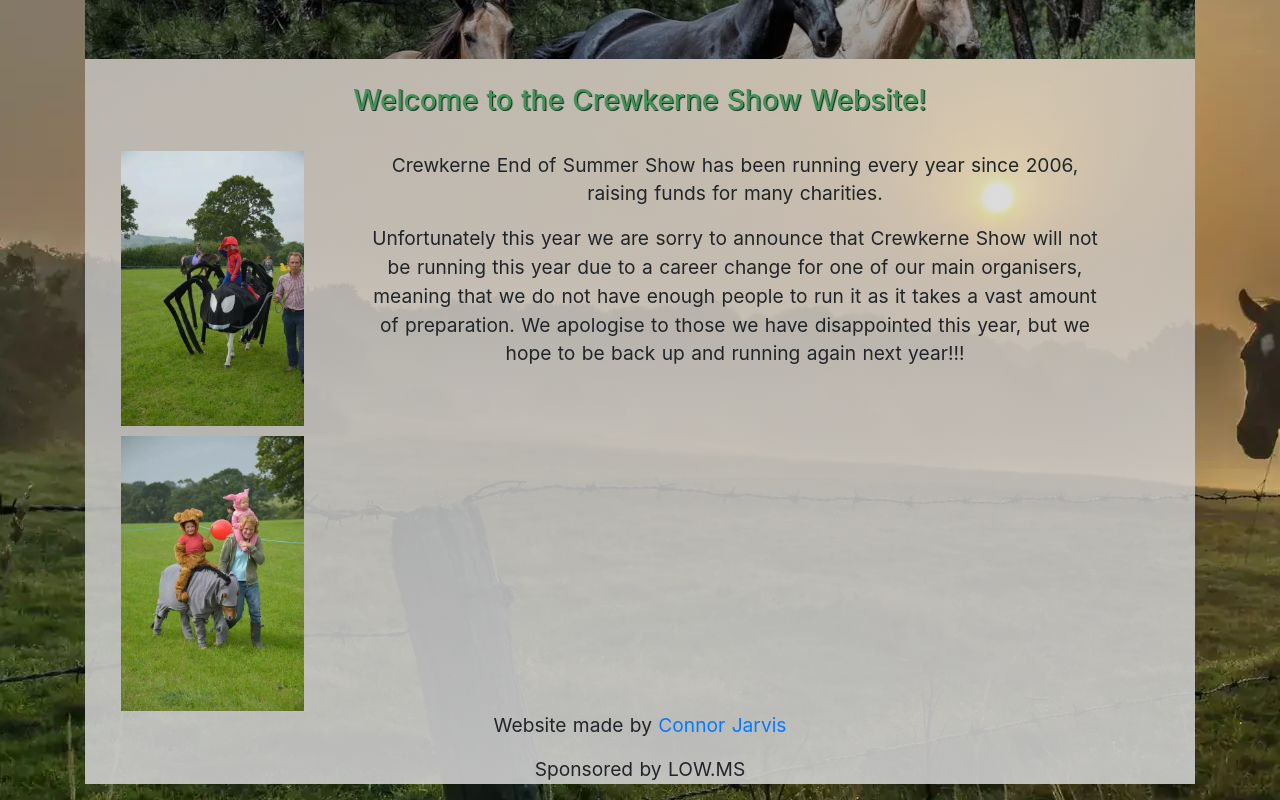
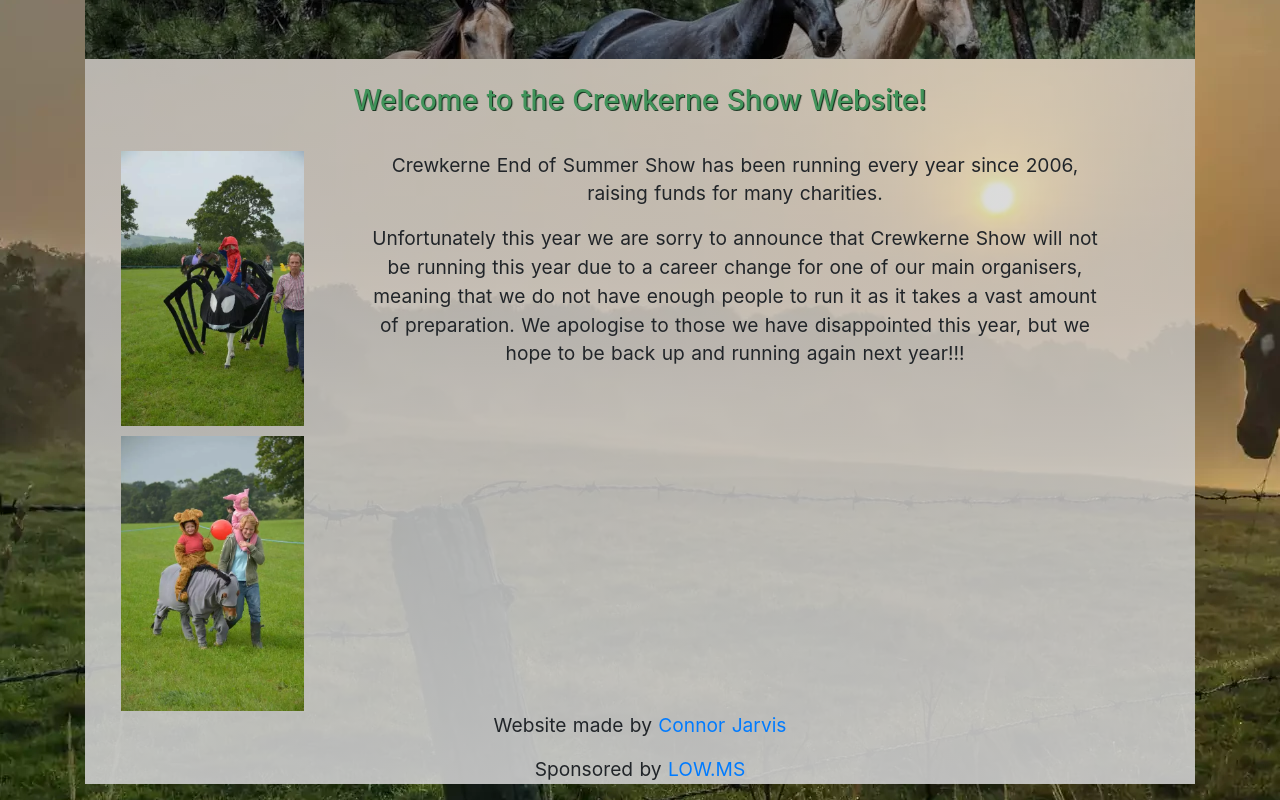
Before and after one commit to connorjjarvis/CrewkerneShow, a Nuxt app: page / in a window 1280 px wide. Shown: the part 428-1228 px from the top of the page. Built offline with nearby package versions, Linux system fonts and the light colour scheme.

Commit message:
Add URL to footer

```diff
--- a/layouts/default.vue
+++ b/layouts/default.vue
@@ -11,7 +11,7 @@
               >Connor Jarvis</a
             >
           </p>
-          <p>Sponsored by <a href="https://low.ms" />LOW.MS</a></p>
+          <p>Sponsored by <a href="https://low.ms">LOW.MS</a></p>
         </div>
       </div>
     </b-container>
```
